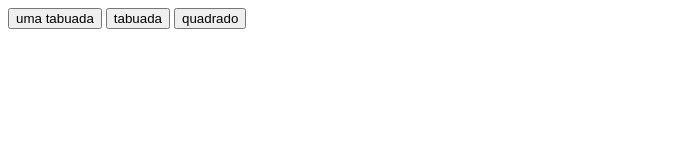
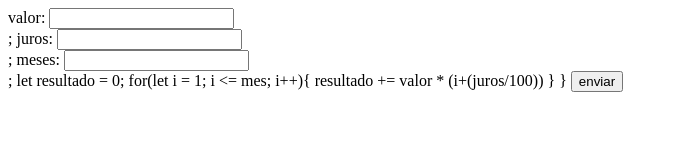
Before and after one commit to ezica09/primeiroh_3t, a plain HTML site: page index.html in a window 1280 px wide. Shown: the whole page, without its empty margins (0-678 px from the left). Drawn offline with Linux system fonts and the light colour scheme.

Commit message:
Update index.html

```diff
--- a/index.html
+++ b/index.html
@@ -1,4 +1,5 @@
-<!DOCTYPE html>
+
+    <!DOCTYPE html>
 <html lang="pt-br">
 <head>
     <meta charset="UTF-8">
@@ -9,8 +10,19 @@
 
 </head>
 <body>
-    <button onclick="mechama('ezequiel')">uma tabuada</button>
-    <button onclick="escreva()">tabuada</button>
-    <button onclick="quadrado()">quadrado</button>
+
+    valor: <input id="val" type="text"><br>;
+    juros: <input id="ju" type="text"><br>;
+    meses: <input id="mes" type="text"><br>;
+    let resultado = 0;
+
+    for(let i = 1; i <= mes; i++){
+        resultado += valor * (i+(juros/100))
+    }
+
+    }
+    <button onclick="total()">enviar</button>
+
+
 </body>
 </html>
```
